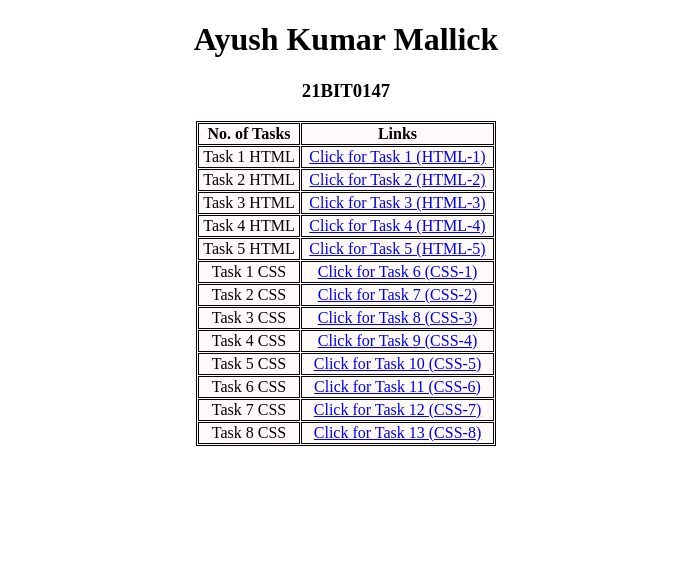
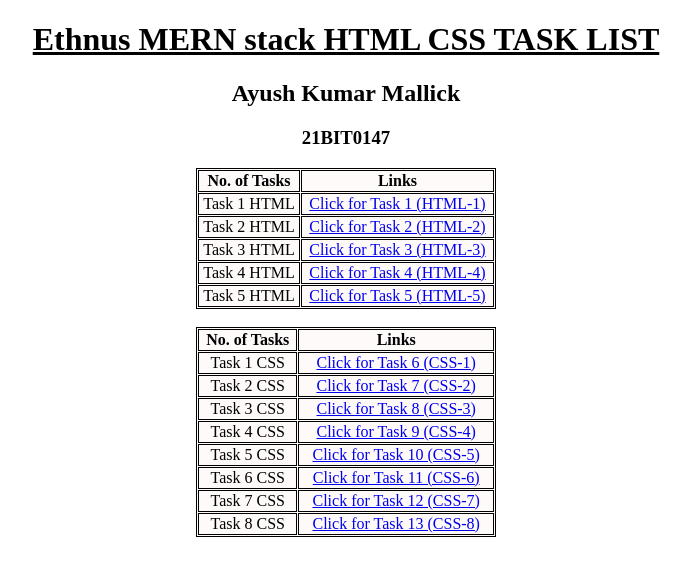
Before and after one commit to AyushMallick/MERN_HC_EthInts, a plain HTML site: page index.html in a window 1280 px wide. Shown: the whole page, without its empty margins (294-985 px from the left). Drawn offline with Linux system fonts and the light colour scheme.

Commit message:
Update index.html

```diff
--- a/index.html
+++ b/index.html
@@ -6,9 +6,10 @@
     <title>Index</title>
 </head>
 <body align ="center">
-    <h1> Ayush Kumar Mallick </h1>
-    <h3>21BIT0147</h3>
-    <table align ="center" border="1" cellspacing="1" bordercolor="black" bgcolor ="snow" height="5" width="300">
+    <h1><u> Ethnus MERN stack HTML CSS TASK LIST </u></h1>
+    <h2>Ayush Kumar Mallick</h2>
+	<h3>21BIT0147</h3>
+    <table align ="center" border="1" cellspacing="1" bordercolor="black" bgcolor ="snow" height="5" width="300" >
         <tr>
             <th>No. of Tasks</th>
             <th>Links</th>
@@ -37,10 +38,18 @@
             <td align="center">Task 5 HTML</td>
             <td align="center"><a href = "T5H5.html">Click for Task 5 (HTML-5)</a></td>
         </tr>
+		</table>
+		<br>
+		<table align ="center" border="1" cellspacing="1" bordercolor="black" bgcolor ="snow" height="5" width="300">
+        <tr>
+            <th>No. of Tasks</th>
+            <th>Links</th>
+        </tr>
         <tr>
             <td align="center">Task 1 CSS</td>
             <td align="center"><a href = "T6C1.html">Click for Task 6 (CSS-1)</a></td>
         </tr>
+
         <tr>
             <td align="center">Task 2 CSS</td>
             <td align="center"><a href = "T7C2.html">Click for Task 7 (CSS-2)</a></td>
```
